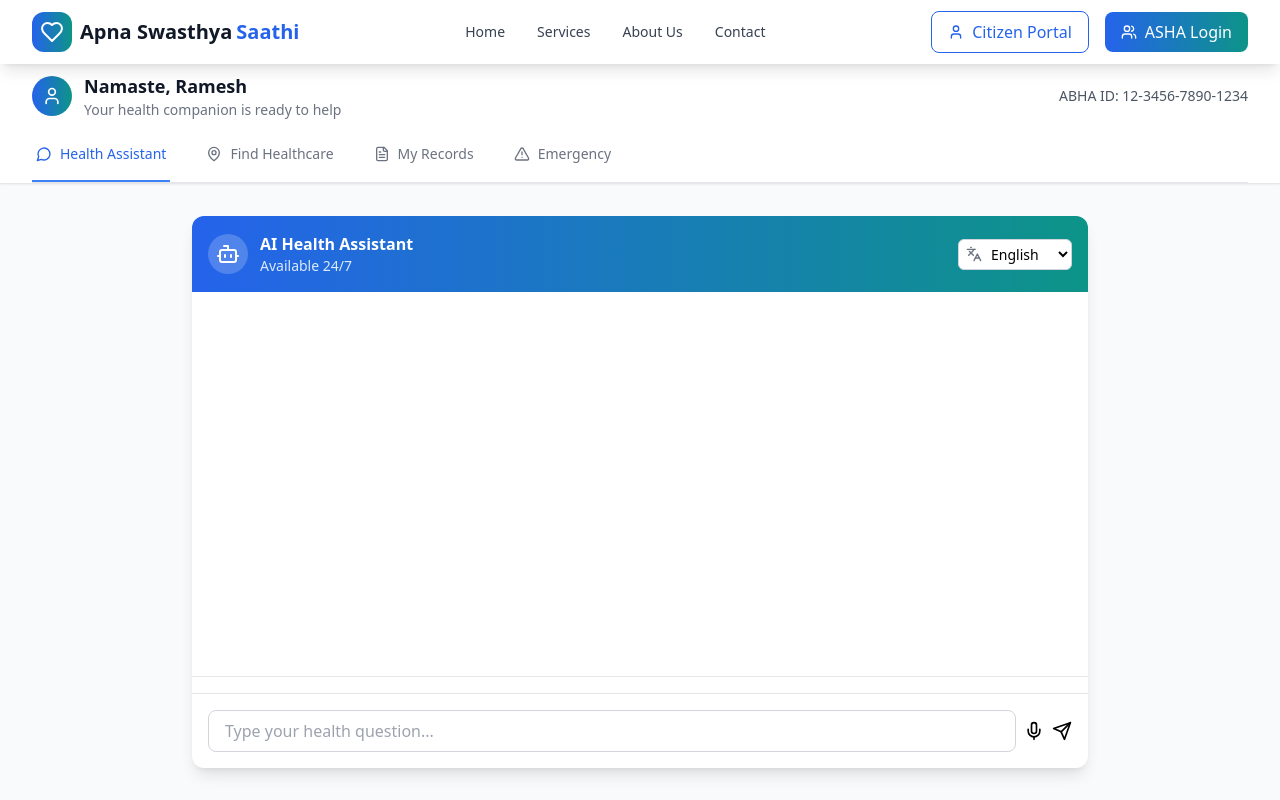
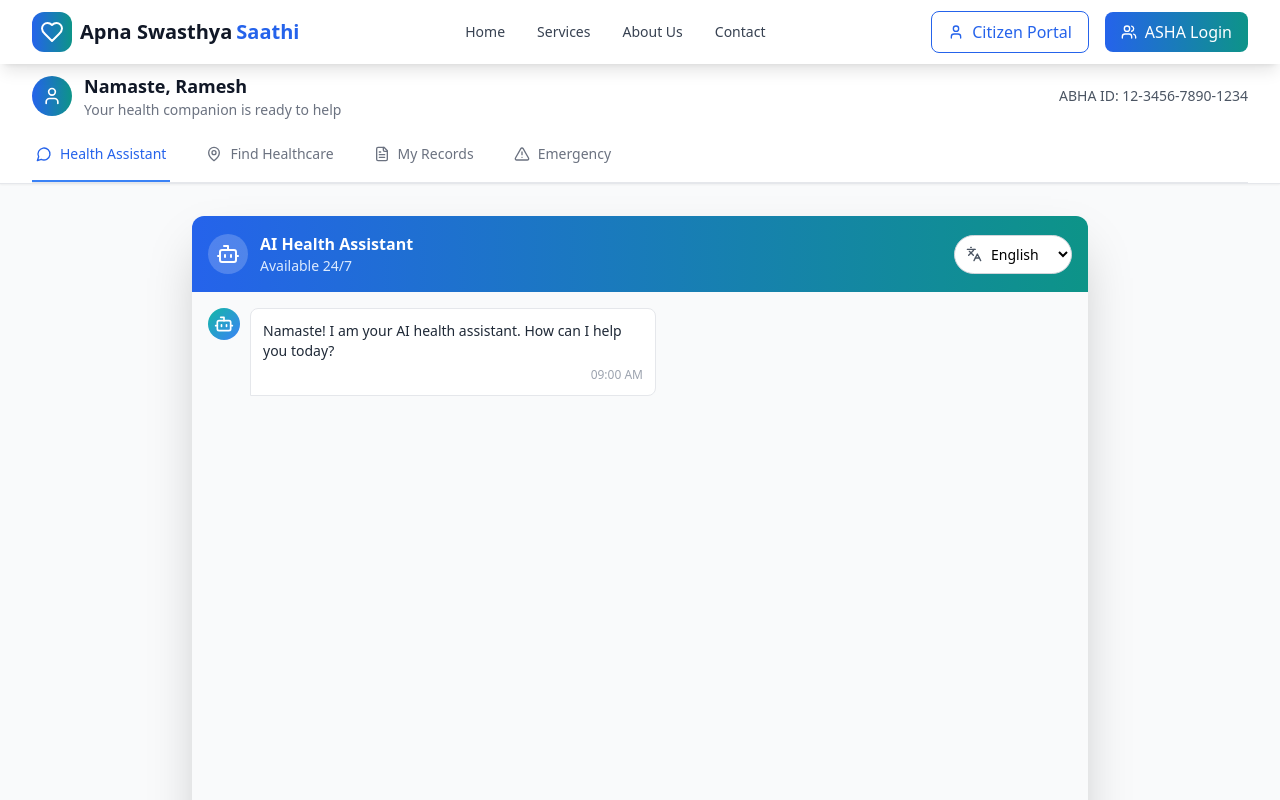
Before and after one commit to SubrataD27/Apna_Swasthya_Saathi_TEAM-SC1-3_10, a React (Vite) app: page /citizen in a window 1280 px wide. Shown: the top 800 px of the page. Built offline with nearby package versions, Linux system fonts and the light colour scheme.

Commit message:
fix: Final simplification for Render deployment

```diff
--- a/src/components/citizen/ChatInterface.tsx
+++ b/src/components/citizen/ChatInterface.tsx
@@ -1,8 +1,9 @@
-import React, { useState } from 'react';
-import { Send, Mic, MicOff, Bot, User, Languages } from 'lucide-react'; // Added Languages icon
-import toast from 'react-hot-toast';
+import React, { useState, useEffect, useRef } from 'react';
+import { Send, Mic, MicOff, Bot, User, Languages } from 'lucide-react';
+import toast, { Toaster } from 'react-hot-toast';
 
-// NEW: Configuration object for languages
+// --- Configuration Object for Languages ---
+// This holds all language-specific text and settings for easy management.
 const languageConfig = {
   en: {
     code: 'en-IN',
@@ -24,15 +25,16 @@ const languageConfig = {
   },
 };
 
+type LanguageKey = keyof typeof languageConfig;
+
+// --- The Main Chat Interface Component ---
 const ChatInterface = () => {
-  // NEW: State for current language, default to English
-  const [language, setLanguage] = useState<'en' | 'hi' | 'or'>('en');
-
+  // --- State Management ---
+  const [language, setLanguage] = useState<LanguageKey>('en');
   const [messages, setMessages] = useState([
     {
       id: 1,
       type: 'bot' as const,
-      // MODIFIED: Use initial message from config
       content: languageConfig.en.initialBotMessage,
       timestamp: new Date()
     }
@@ -40,54 +42,81 @@ const ChatInterface = () => {
   const [inputValue, setInputValue] = useState('');
   const [isListening, setIsListening] = useState(false);
   const [isLoading, setIsLoading] = useState(false);
+  const chatContainerRef = useRef<HTMLDivElement>(null);
 
-  // IMPORTANT: Never expose your API key on the client-side like this.
-  // This is a major security risk. Use a backend server to make API calls.
-  const getAIResponse = async (userMessage: string, lang: 'en' | 'hi' | 'or') => {
+  // --- Effects for UI/UX Improvements ---
+
+  // Effect to reset the chat when the language is changed
+  useEffect(() => {
+    setMessages([
+      {
+        id: Date.now(),
+        type: 'bot' as const,
+        content: languageConfig[language].initialBotMessage,
+        timestamp: new Date()
+      }
+    ]);
+  }, [language]);
+
+  // Effect to scroll to the bottom of the chat on new messages
+  useEffect(() => {
+    if (chatContainerRef.current) {
+      chatContainerRef.current.scrollTop = chatContainerRef.current.scrollHeight;
+    }
+  }, [messages]);
+
+
+  // --- Core Functions ---
+
+  // Function to get a response from the Gemini AI
+  const getAIResponse = async (userMessage: string, lang: LanguageKey) => {
+    // ⚠️ CRITICAL SECURITY WARNING ⚠️
+    // Never expose your API key on the client-side.
+    // This key should be stored in an environment variable on a secure backend server.
+    const API_KEY = 'AIzaSyA17TYUA-SKvSUhVPh9EtKZWWyPyVQOp08'; // Replace with your key only for testing.
+
+    const API_URL = `https://generativelanguage.googleapis.com/v1beta/models/gemini-1.5-flash-latest:generateContent?key=${API_KEY}`;
+
+    const prompt = `You are an AI health assistant for rural India. The user's question is in ${languageConfig[lang].name}: "${userMessage}". Respond helpfully in simple ${languageConfig[lang].name}. If the situation seems urgent, strongly advise contacting a local ASHA worker or visiting the nearest hospital. Keep the response concise and culturally appropriate for a rural Indian context.`;
+
     try {
-      // THIS IS INSECURE - MOVE TO BACKEND
-      const API_KEY = 'YOUR_GEMINI_API_KEY'; // Replace with your actual key
-
-      const response = await fetch(`https://generativelanguage.googleapis.com/v1beta/models/gemini-1.5-flash-latest:generateContent?key=${API_KEY}`, {
+      const response = await fetch(API_URL, {
         method: 'POST',
         headers: { 'Content-Type': 'application/json' },
-        body: JSON.stringify({
-          contents: [{
-            parts: [{
-              // MODIFIED: Dynamic prompt that tells the AI which language to use
-              text: `You are an AI health assistant for rural India. The user's question is in ${languageConfig[lang].name}: "${userMessage}".
-              Respond helpfully in simple ${languageConfig[lang].name}.
-              If the situation seems urgent, strongly advise contacting a local ASHA worker or visiting the nearest hospital.
-              Keep the response concise and culturally appropriate for a rural Indian context.`
-            }]
-          }]
-        })
+        body: JSON.stringify({ contents: [{ parts: [{ text: prompt }] }] })
       });
+
+      if (!response.ok) {
+        throw new Error(`API request failed with status: ${response.status}`);
+      }
 
       const data = await response.json();
       return data.candidates[0]?.content?.parts[0]?.text || 'I understand. For the best advice, please see your local ASHA worker or visit a hospital.';
     } catch (error) {
       console.error('AI API Error:', error);
+      toast.error('Could not connect to the AI assistant.');
       return 'I am having trouble connecting. Please consult a local ASHA worker or visit a hospital for medical advice.';
     }
   };
 
+  // Function to handle sending a message
   const handleSendMessage = async () => {
-    if (!inputValue.trim()) return;
+    if (!inputValue.trim() || isLoading) return;
 
     const userMessage = { id: Date.now(), type: 'user' as const, content: inputValue, timestamp: new Date() };
     setMessages(prev => [...prev, userMessage]);
+    const currentInput = inputValue;
     setInputValue('');
     setIsLoading(true);
 
-    // MODIFIED: Pass the current language to the AI function
-    const aiResponse = await getAIResponse(inputValue, language);
+    const aiResponse = await getAIResponse(currentInput, language);
 
     const botMessage = { id: Date.now() + 1, type: 'bot' as const, content: aiResponse, timestamp: new Date() };
     setMessages(prev => [...prev, botMessage]);
     setIsLoading(false);
   };
 
+  // Function to handle voice input
   const handleVoiceInput = () => {
     if (!('webkitSpeechRecognition' in window) && !('SpeechRecognition' in window)) {
       toast.error('Voice input is not supported on this browser.');
@@ -97,7 +126,6 @@ const ChatInterface = () => {
     const SpeechRecognition = (window as any).SpeechRecognition || (window as any).webkitSpeechRecognition;
     const recognition = new SpeechRecognition();
 
-    // MODIFIED: Set language dynamically
     recognition.lang = languageConfig[language].code;
     recognition.interimResults = false;
     recognition.maxAlternatives = 1;
@@ -110,17 +138,15 @@ const ChatInterface = () => {
     recognition.onresult = (event: any) => {
       const transcript = event.results[0][0].transcript;
       setInputValue(transcript);
-      // Optional: automatically send after speech recognition
-      // setTimeout(() => handleSendMessage(), 500);
     };
 
     recognition.onerror = (event: any) => {
       if (event.error === 'no-speech' || event.error === 'audio-capture') {
         toast.error('Could not hear you. Please try again.');
       } else if (event.error === 'not-allowed') {
-         toast.error('Microphone access denied.');
+         toast.error('Microphone access has been denied.');
       } else {
-        toast.error('Speech recognition failed. Please try again.');
+        toast.error('Speech recognition failed.');
       }
     };
 
@@ -128,18 +154,21 @@ const ChatInterface = () => {
     recognition.start();
   };
 
-  // MODIFIED: Quick questions can also be multilingual if needed, but keeping them simple for now.
   const quickQuestions = [
     'I have fever and headache',
     'My child is not eating well',
     'Where is the nearest hospital?',
   ];
 
+  // --- JSX Rendering ---
   return (
-    <div className="max-w-4xl mx-auto">
-      <div className="bg-white rounded-xl shadow-lg overflow-hidden">
-        {/* MODIFIED: Chat Header with Language Selector */}
-        <div className="bg-gradient-to-r from-blue-600 to-teal-600 p-4 flex justify-between items-center">
+    <>
+      <Toaster position="top-center" reverseOrder={false} />
+      <div className="max-w-4xl mx-auto font-sans">
+        <div className="bg-white rounded-xl shadow-2xl overflow-hidden flex flex-col h-[90vh] max-h-[750px]">
+
+          {/* Header */}
+          <div className="bg-gradient-to-r from-blue-600 to-teal-600 p-4 flex justify-between items-center flex-shrink-0">
             <div className="flex items-center space-x-3">
               <div className="w-10 h-10 bg-white bg-opacity-20 rounded-full flex items-center justify-center">
                 <Bot className="h-6 w-6 text-white" />
@@ -149,13 +178,12 @@ const ChatInterface = () => {
                 <p className="text-blue-100 text-sm">Available 24/7</p>
               </div>
             </div>
-          {/* NEW: Language Selector Dropdown */}
             <div className="relative">
-             <Languages className="absolute left-2 top-1/2 -translate-y-1/2 h-4 w-4 text-gray-500 pointer-events-none" />
+               <Languages className="absolute left-3 top-1/2 -translate-y-1/2 h-4 w-4 text-gray-600 pointer-events-none" />
                <select
                   value={language}
-                onChange={(e) => setLanguage(e.target.value as 'en' | 'hi' | 'or')}
-                className="pl-7 pr-4 py-1 text-sm bg-white rounded-md border border-gray-300 focus:ring-2 focus:ring-white"
+                  onChange={(e) => setLanguage(e.target.value as LanguageKey)}
+                  className="pl-8 pr-4 py-2 text-sm bg-white rounded-full border border-gray-300 focus:ring-2 focus:ring-white focus:outline-none"
                >
                   <option value="en">English</option>
                   <option value="hi">हिन्दी</option>
@@ -164,18 +192,54 @@ const ChatInterface = () => {
             </div>
           </div>
 
-        {/* Chat Messages */}
-        <div className="h-96 overflow-y-auto p-4 space-y-4">
-          {/* ... (message rendering logic remains the same) ... */}
+          {/* Chat Messages Area */}
+          <div ref={chatContainerRef} className="flex-1 overflow-y-auto p-4 space-y-4 bg-gray-50">
+            {messages.map((message) => (
+              <div key={message.id} className={`flex ${message.type === 'user' ? 'justify-end' : 'justify-start'}`}>
+                <div className={`flex items-start gap-2.5 max-w-md`}>
+                  {message.type === 'bot' && (
+                    <div className="w-8 h-8 rounded-full flex-shrink-0 flex items-center justify-center bg-gradient-to-br from-teal-500 to-blue-500">
+                      <Bot className="h-5 w-5 text-white" />
+                    </div>
+                  )}
+                  <div className={`rounded-lg p-3 ${message.type === 'user' ? 'bg-blue-600 text-white rounded-br-none' : 'bg-white text-gray-800 rounded-bl-none border'}`}>
+                    <p className="text-sm">{message.content}</p>
+                    <p className={`text-xs mt-1.5 text-right ${message.type === 'user' ? 'text-blue-200' : 'text-gray-400'}`}>
+                      {message.timestamp.toLocaleTimeString([], { hour: '2-digit', minute: '2-digit' })}
+                    </p>
+                  </div>
+                </div>
+              </div>
+            ))}
+            {isLoading && (
+              <div className="flex items-start gap-2.5 max-w-md">
+                <div className="w-8 h-8 rounded-full flex-shrink-0 flex items-center justify-center bg-gradient-to-br from-teal-500 to-blue-500">
+                  <Bot className="h-5 w-5 text-white" />
+                </div>
+                <div className="bg-white rounded-lg p-3 border">
+                  <div className="flex space-x-1.5">
+                    <div className="w-2 h-2 bg-gray-400 rounded-full animate-bounce"></div>
+                    <div className="w-2 h-2 bg-gray-400 rounded-full animate-bounce [animation-delay:0.1s]"></div>
+                    <div className="w-2 h-2 bg-gray-400 rounded-full animate-bounce [animation-delay:0.2s]"></div>
+                  </div>
+                </div>
+              </div>
+            )}
           </div>
 
-        {/* Quick Questions */}
-        <div className="px-4 py-2 border-t border-gray-200">
-            {/* ... (quick questions logic remains the same) ... */}
+          {/* Quick Questions & Input Area */}
+          <div className="p-4 border-t border-gray-200 bg-white flex-shrink-0">
+            <div className="flex flex-wrap gap-2 mb-3">
+              {quickQuestions.map((question, index) => (
+                <button
+                  key={index}
+                  onClick={() => setInputValue(question)}
+                  className="text-xs px-3 py-1.5 bg-gray-100 text-gray-700 rounded-full hover:bg-gray-200 transition-colors"
+                >
+                  {question}
+                </button>
+              ))}
             </div>
-
-        {/* MODIFIED: Input Area with dynamic placeholder */}
-        <div className="p-4 border-t border-gray-200">
             <div className="flex items-center space-x-2">
               <div className="flex-1 relative">
                 <input
@@ -183,21 +247,29 @@ const ChatInterface = () => {
                   value={inputValue}
                   onChange={(e) => setInputValue(e.target.value)}
                   onKeyPress={(e) => e.key === 'Enter' && handleSendMessage()}
-                // MODIFIED: Dynamic placeholder text
                   placeholder={languageConfig[language].placeholder}
-                className="w-full px-4 py-2 border border-gray-300 rounded-lg focus:ring-2 focus:ring-blue-500 focus:border-transparent"
+                  className="w-full px-4 py-2.5 border border-gray-300 rounded-lg focus:ring-2 focus:ring-blue-500 focus:border-transparent"
                 />
               </div>
-            <button onClick={handleVoiceInput} disabled={isListening} /* ... */ >
+              <button
+                onClick={handleVoiceInput}
+                disabled={isListening}
+                className={`p-2.5 rounded-lg transition-colors ${isListening ? 'bg-red-500 text-white' : 'bg-gray-100 text-gray-600 hover:bg-gray-200'}`}
+              >
                 {isListening ? <MicOff className="h-5 w-5" /> : <Mic className="h-5 w-5" />}
               </button>
-            <button onClick={handleSendMessage} disabled={!inputValue.trim() || isLoading} /* ... */>
+              <button
+                onClick={handleSendMessage}
+                disabled={!inputValue.trim() || isLoading}
+                className="p-2.5 bg-blue-600 text-white rounded-lg hover:bg-blue-700 disabled:opacity-50 disabled:cursor-not-allowed transition-colors"
+              >
                 <Send className="h-5 w-5" />
               </button>
             </div>
           </div>
         </div>
       </div>
+    </>
   );
 };
 
```
Lines whose indentation alone changed are shown as unchanged.
